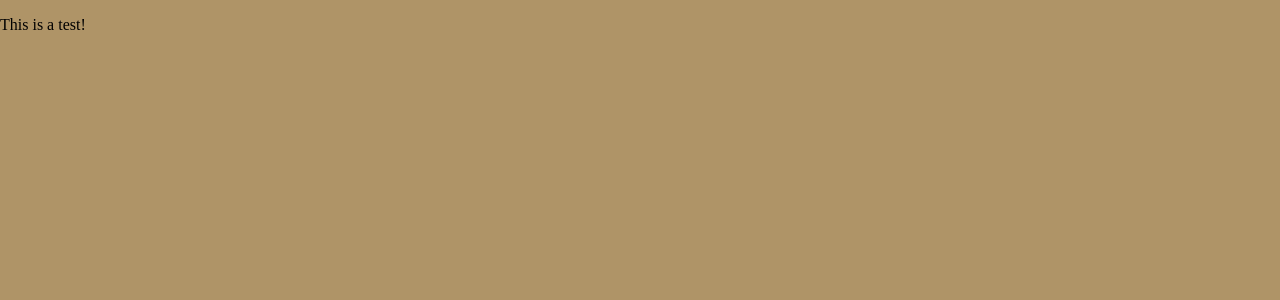
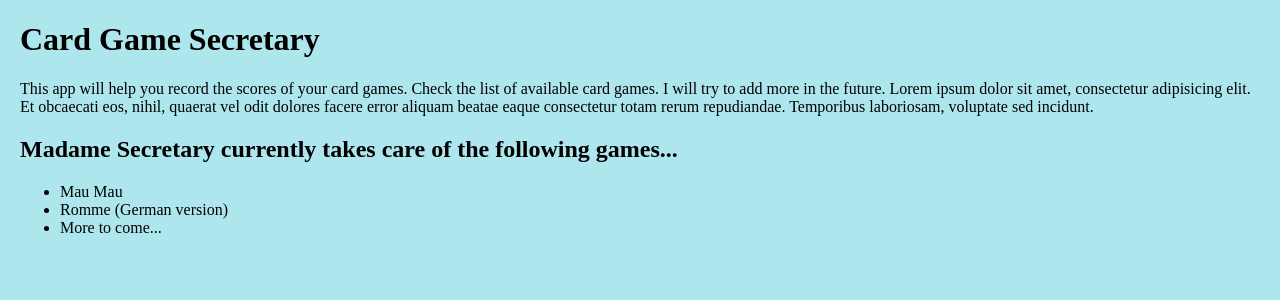
Before and after one commit to bastian-ger/card_secretary, a React app: page / in a window 1280 px wide. Shown: the top 300 px of the page. Built offline with nearby package versions, Linux system fonts and the light colour scheme.

Commit message:
Added the Welcome component

```diff
--- a/src/App.js
+++ b/src/App.js
@@ -1,11 +1,13 @@
 import React, { Component } from 'react';
+import { Switch, Route } from 'react-router-dom';
+import Welcome from './components/Welcome/Welcome';
 
 class App extends Component {
   render() {
     return (
-      <div>
-        <p>This is a test!</p>
-      </div>
+      <Switch>
+        <Route path="/" component={Welcome}/>
+      </Switch>
     );
   }
 }
--- /dev/null
+++ b/src/components/Welcome/Welcome.js
@@ -0,0 +1,26 @@
+import React from 'react';
+import classes from './Welcome.css';
+
+const Welcome = (props) => {
+  return (
+    <main>
+      <h1>Card Game Secretary</h1>
+      <p>
+        This app will help you record the scores of your card games.
+        Check the list of available card games. I will try to add more in the
+        future. Lorem ipsum dolor sit amet, consectetur adipisicing elit.
+        Et obcaecati eos, nihil, quaerat vel odit dolores facere error aliquam
+        beatae eaque consectetur totam rerum repudiandae. Temporibus laboriosam,
+        voluptate sed incidunt.
+      </p>
+      <h2>Madame Secretary currently takes care of the following games...</h2>
+      <ul>
+        <li>Mau Mau</li>
+        <li>Romme (German version)</li>
+        <li>More to come...</li>
+      </ul>
+    </main>
+  );
+}
+
+export default Welcome;
--- a/src/index.css
+++ b/src/index.css
@@ -1,5 +1,5 @@
 body {
-  margin: 0;
+  margin: 20px;
   padding: 0;
-  background-color: #af9467;
+  background-color: #aee6ed;
 }
```
Also changed, not shown: src/components/Welcome/Welcome.css (added), 1 other file (tests, documents, lock files or other folders).
